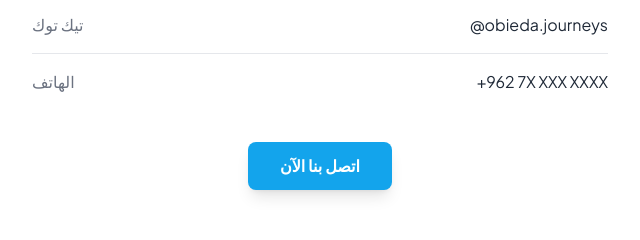
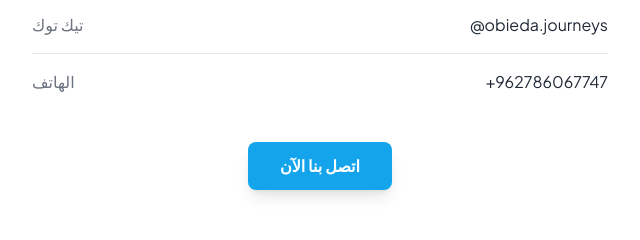
Before and after one commit to ahmad99alslmanan-arch/Obieda-Journeys, a plain HTML site: page index.html in a window 1280 px wide. Shown: the part 1514-1754 px from the top of the page, 320-960 px from the left. Drawn offline with nearby package versions, Linux system fonts and the light colour scheme.

Commit message:
Update index.html

```diff
--- a/index.html
+++ b/index.html
@@ -149,7 +149,7 @@
 </div>
 <div class="flex items-center justify-between py-4">
 <p class="text-base font-medium text-gray-500 dark:text-gray-400">الهاتف</p>
-<p class="text-base text-gray-800 dark:text-gray-200">+962 7X XXX XXXX</p>
+<p class="text-base text-gray-800 dark:text-gray-200">+962786067747</p>
 </div>
 </div>
 <div class="mt-8 text-center">
```
